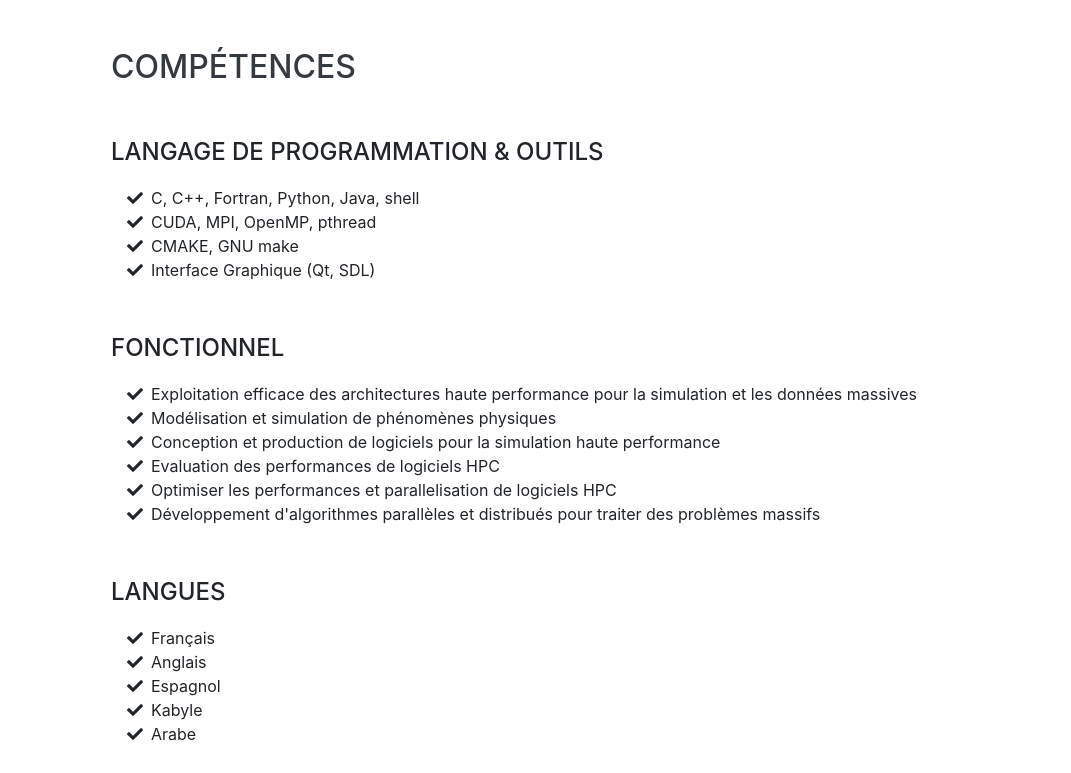
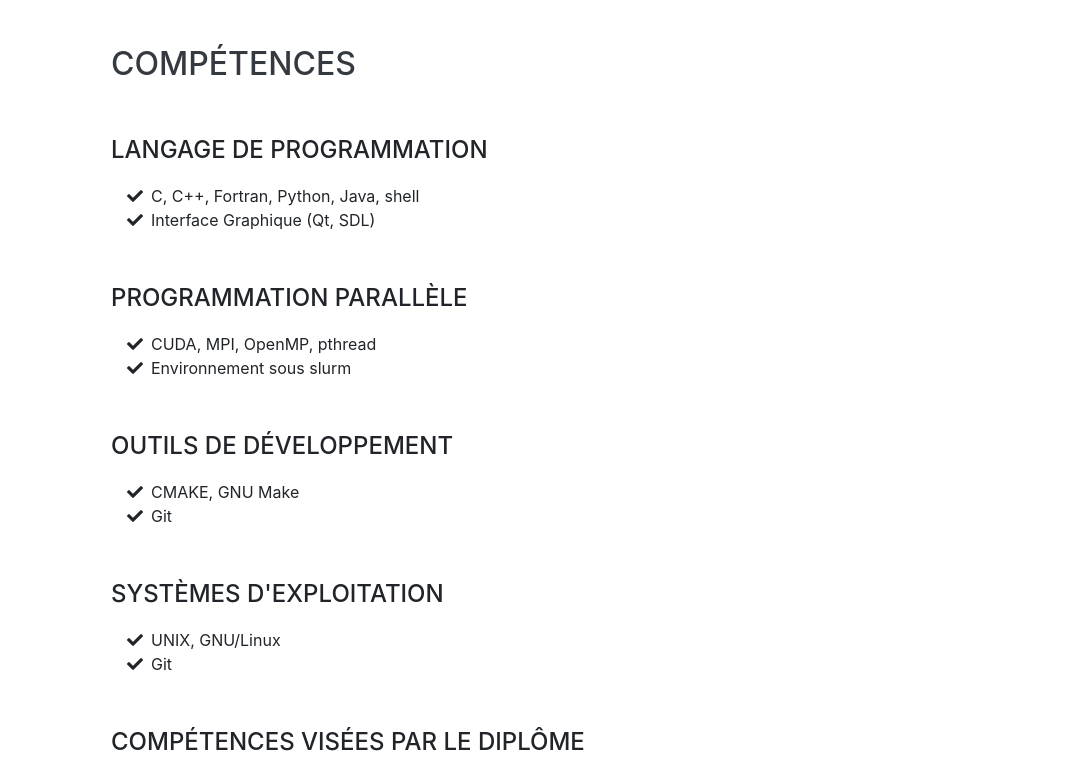
Before and after one commit to m4ssi/m4ssi.github.io, a website with bundled scripts: page index.html in a window 1280 px wide. Shown: the part 4101-4874 px from the top of the page, without its empty margins (209-1280 px from the left). Built offline with nearby package versions, Linux system fonts and the light colour scheme; a web font is replaced by a local one.

Commit message:
Adding skills

```diff
--- a/index.html
+++ b/index.html
@@ -264,23 +264,55 @@
       <div class="w-100">
         <h2 class="mb-5">Compétences</h2>
 
-        <div class="subheading mb-3">Langage de programmation &amp; Outils</div>
+        <div class="subheading mb-3">Langage de programmation</div>
         <ul class="fa-ul mb-0">
           <li>
             <i class="fa-li fa fa-check"></i>
             C, C++, Fortran, Python, Java, shell</li>
           <li>
             <i class="fa-li fa fa-check"></i>
+            Interface Graphique (Qt, SDL)</li>
+        </ul>
+
+		<br><br>
+
+        <div class="subheading mb-3">Programmation parallèle</div>
+        <ul class="fa-ul mb-0">
+          <li>
+            <i class="fa-li fa fa-check"></i>
             CUDA, MPI, OpenMP, pthread</li>
           <li>
             <i class="fa-li fa fa-check"></i>
-            CMAKE, GNU make</li>
+            Environnement sous slurm</li>
+        </ul>
+
+		<br><br>
+
+        <div class="subheading mb-3">Outils de développement</div>
+        <ul class="fa-ul mb-0">
           <li>
             <i class="fa-li fa fa-check"></i>
-            Interface Graphique (Qt, SDL)</li>
+            CMAKE, GNU Make</li>
+          <li>
+            <i class="fa-li fa fa-check"></i>
+            Git</li>
         </ul>
+
 		<br><br>
-        <div class="subheading mb-3">Fonctionnel</div>
+
+        <div class="subheading mb-3">Systèmes d'exploitation</div>
+        <ul class="fa-ul mb-0">
+          <li>
+            <i class="fa-li fa fa-check"></i>
+            UNIX, GNU/Linux</li>
+          <li>
+            <i class="fa-li fa fa-check"></i>
+            Git</li>
+        </ul>
+
+		<br><br>
+
+        <div class="subheading mb-3">Compétences visées par le diplôme</div>
         <ul class="fa-ul mb-0">
           <li>
             <i class="fa-li fa fa-check"></i>
@@ -300,26 +332,6 @@
           <li>
             <i class="fa-li fa fa-check"></i>
             Développement d'algorithmes parallèles et distribués pour traiter des problèmes massifs</li>
-        </ul>
-
-		<br><br>
-        <div class="subheading mb-3">Langues</div>
-        <ul class="fa-ul mb-0">
-          <li>
-            <i class="fa-li fa fa-check"></i>
-            Français</li>
-          <li>
-            <i class="fa-li fa fa-check"></i>
-            Anglais</li>
-          <li>
-            <i class="fa-li fa fa-check"></i>
-            Espagnol</li>
-          <li>
-            <i class="fa-li fa fa-check"></i>
-            Kabyle</li>
-          <li>
-            <i class="fa-li fa fa-check"></i>
-            Arabe</li>
         </ul>
 
       </div>
```
